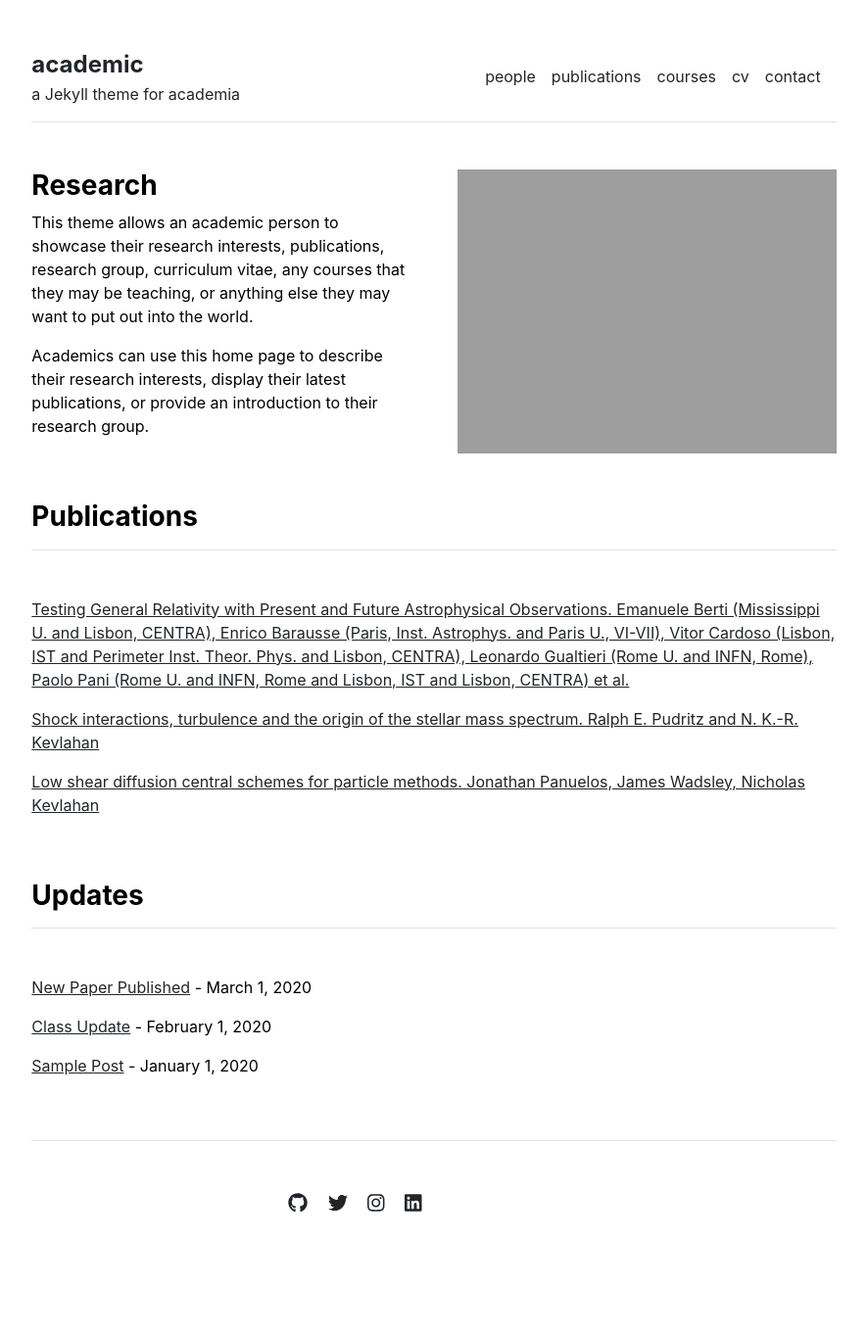
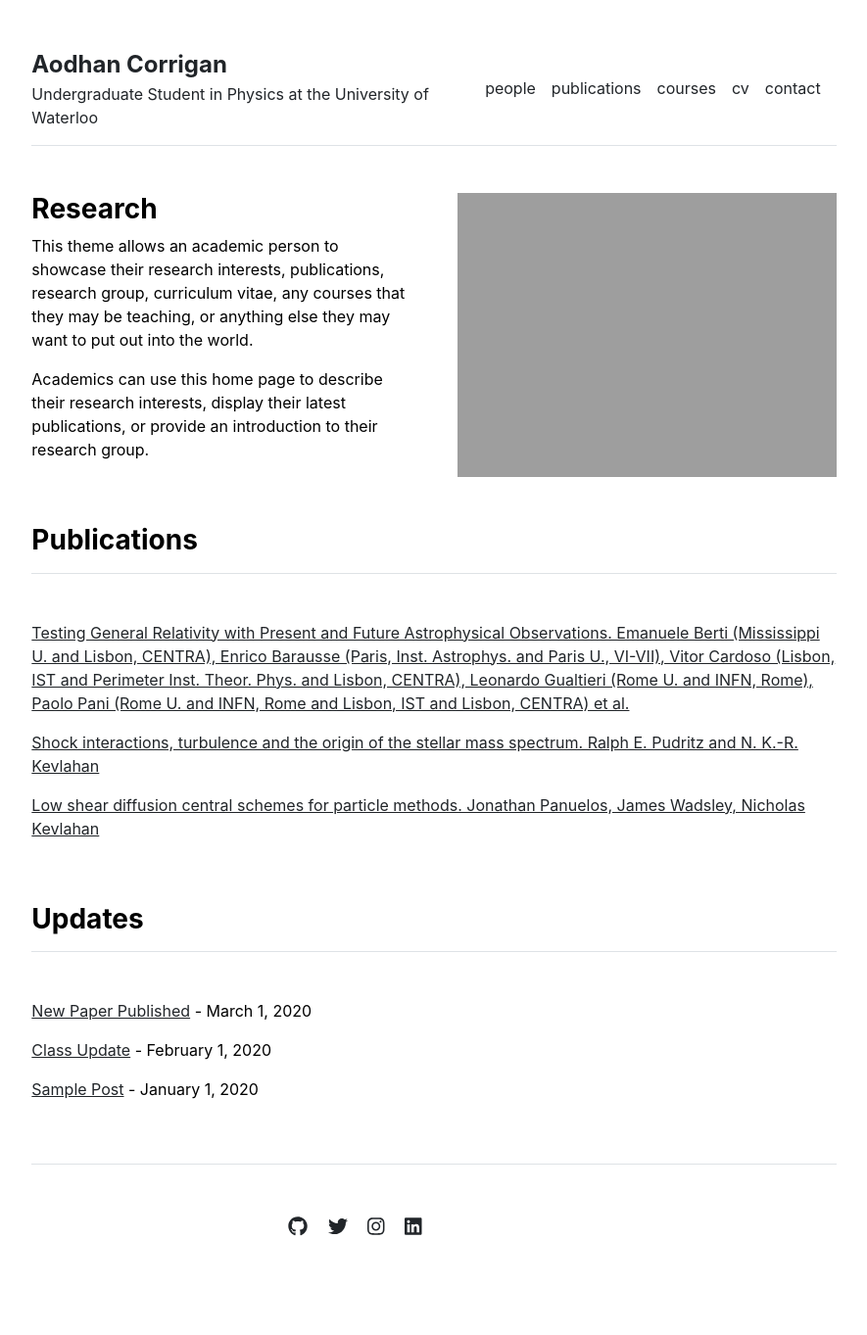
Before and after one commit to AodhanCorrigan/aodhancorrigan.github.io, a Jekyll site: the page built from index.md, in a window 1280 px wide. Shown: the whole page at 98% size, without its empty margins (197-1082 px from the left). Built offline with Jekyll 4.4.1, drawn with Linux system fonts in a browser that asks for light colours; before the commit the page ends 1339 px from its top, so only the background shows below that.

Commit message:
Update _config.yml

```diff
--- a/_config.yml
+++ b/_config.yml
@@ -1,4 +1,4 @@
-url: "" # the base hostname & protocol for your site, e.g. http://example.com
+url: "aodhancorrigan.github.io" # the base hostname & protocol for your site, e.g. http://example.com
 baseurl: "" # the subpath of your site, e.g. /blog
-title: "academic" # the name of your site, e.g. ACME Corp.
-description: "a Jekyll theme for academia"
+title: "Aodhan Corrigan" # the name of your site, e.g. ACME Corp.
+description: "Undergraduate Student in Physics at the University of Waterloo"
```
